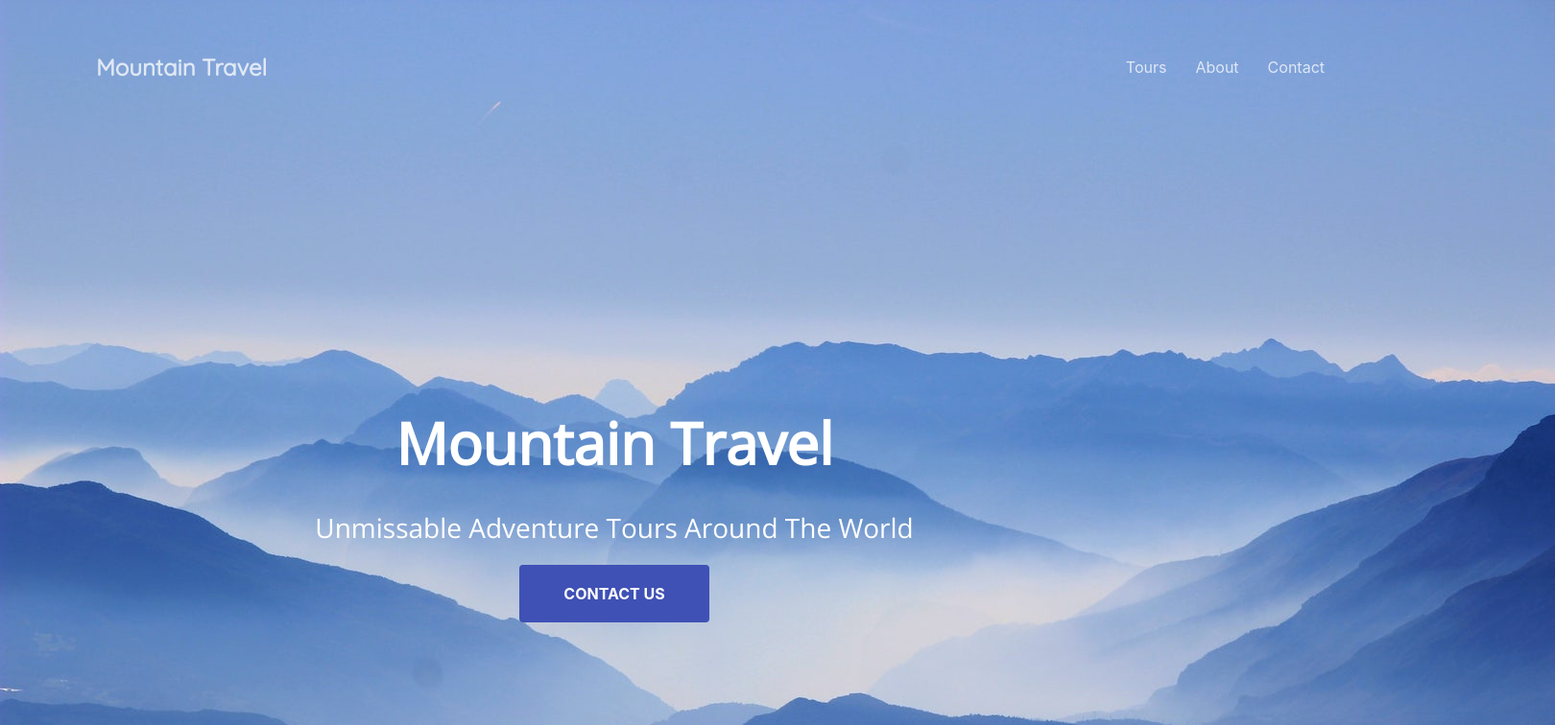
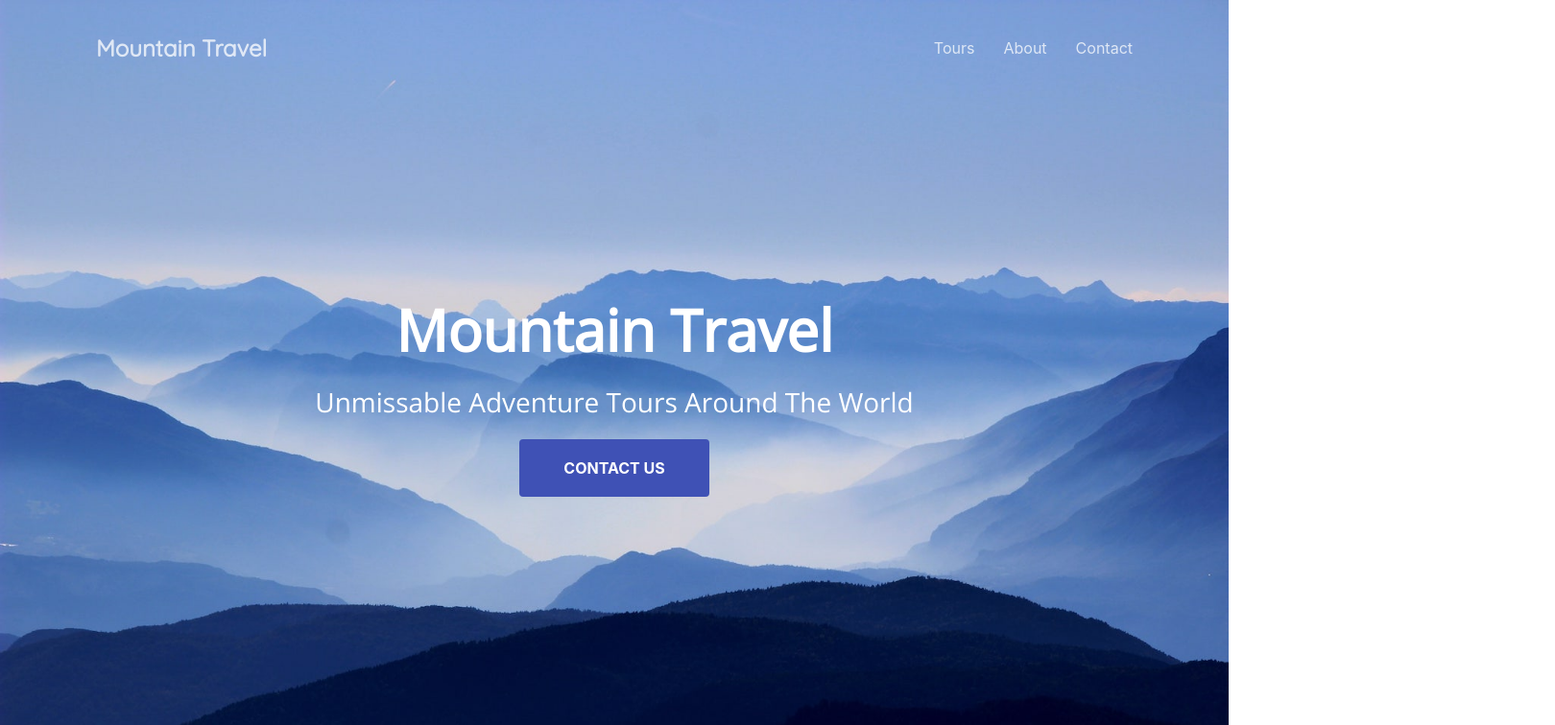
Before and after one commit to beiatrix/lovable-imaginary-codec, a React (Create React App) app: page / in a window 1280 px wide. Shown: the top 756 px of the page at 96% size, 1620 px wide, since content can reach past the window. Built offline with nearby package versions, Linux system fonts and the light colour scheme.

Commit message:
css global margin - bug fix

```diff
--- a/src/components/Hero.js
+++ b/src/components/Hero.js
@@ -6,7 +6,7 @@ export const Hero = props => {
   return (
     <section className="hero">
       <div className="background-image">
-        <img src={main} alt="main" />
+        {/* <img src={main} alt="main" /> */}
       </div>
       <div className="hero-content-area">
         <h1>Mountain Travel</h1>
--- a/src/index.css
+++ b/src/index.css
@@ -1,7 +1,10 @@
-body {
+* {
 	margin: 0;
 	padding: 0;
 	box-sizing: border-box;
+}
+
+body {
 	font-family: -apple-system, BlinkMacSystemFont, 'Segoe UI', 'Roboto', 'Oxygen',
 		'Ubuntu', 'Cantarell', 'Fira Sans', 'Droid Sans', 'Helvetica Neue',
 		sans-serif;
--- a/src/styles/App.css
+++ b/src/styles/App.css
@@ -1,4 +1,8 @@
 /* global styles */
+
+.App {
+	width: 100vw;
+}
 
 a {
 	text-decoration: none;
@@ -17,7 +21,7 @@ a.btn {
 	text-align: center;
 	background-color: #3f51b5;
 	opacity: 1;
-	padding: 1rem;
+	/* padding: 1rem; */
 }
 
 section {
--- a/src/styles/Header.css
+++ b/src/styles/Header.css
@@ -1,6 +1,6 @@
 header {
 	position: absolute;
-	width: 100%;
+	width: 100vw;
 	display: flex;
 	justify-content: space-between;
 	align-items: center;
--- a/src/styles/Hero.css
+++ b/src/styles/Hero.css
@@ -7,6 +7,7 @@
 }
 
 .hero .background-image {
+	background-image: url('../img/main.jpg');
 	position: absolute;
 	top: 0;
 	left: 0;
```
